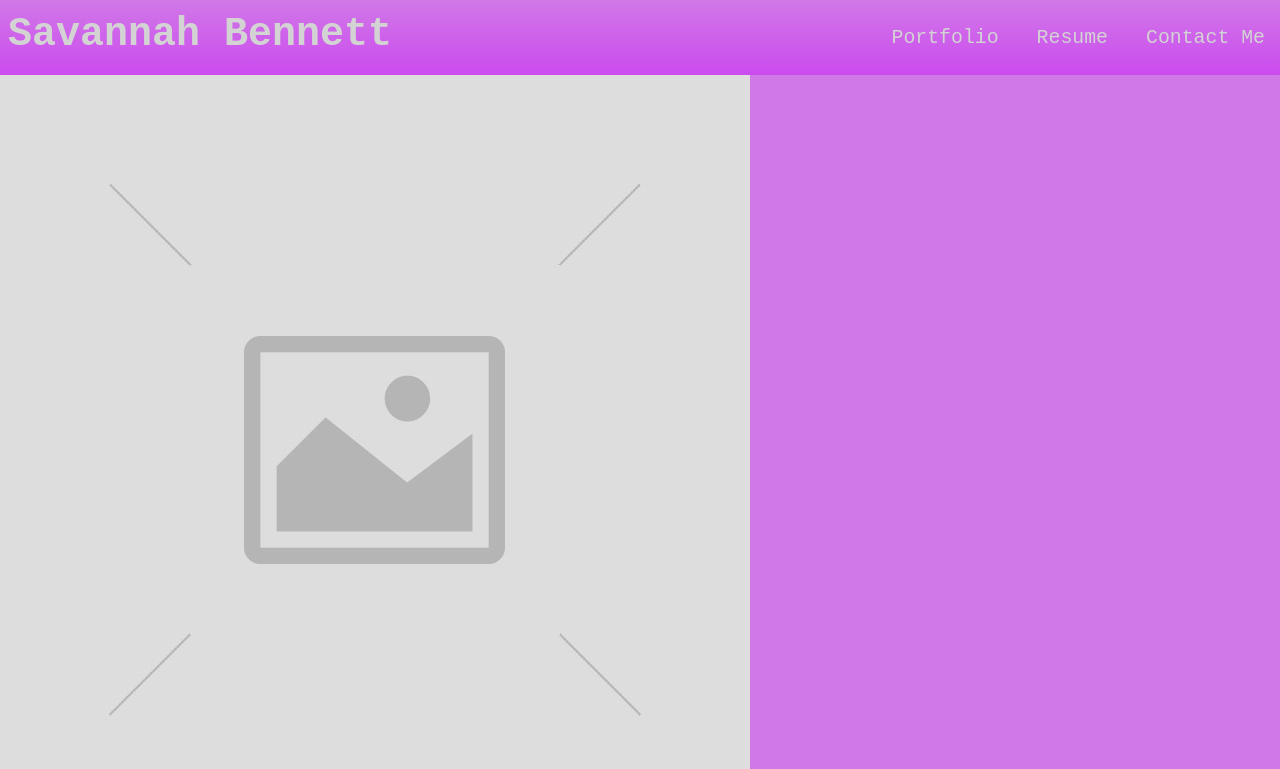
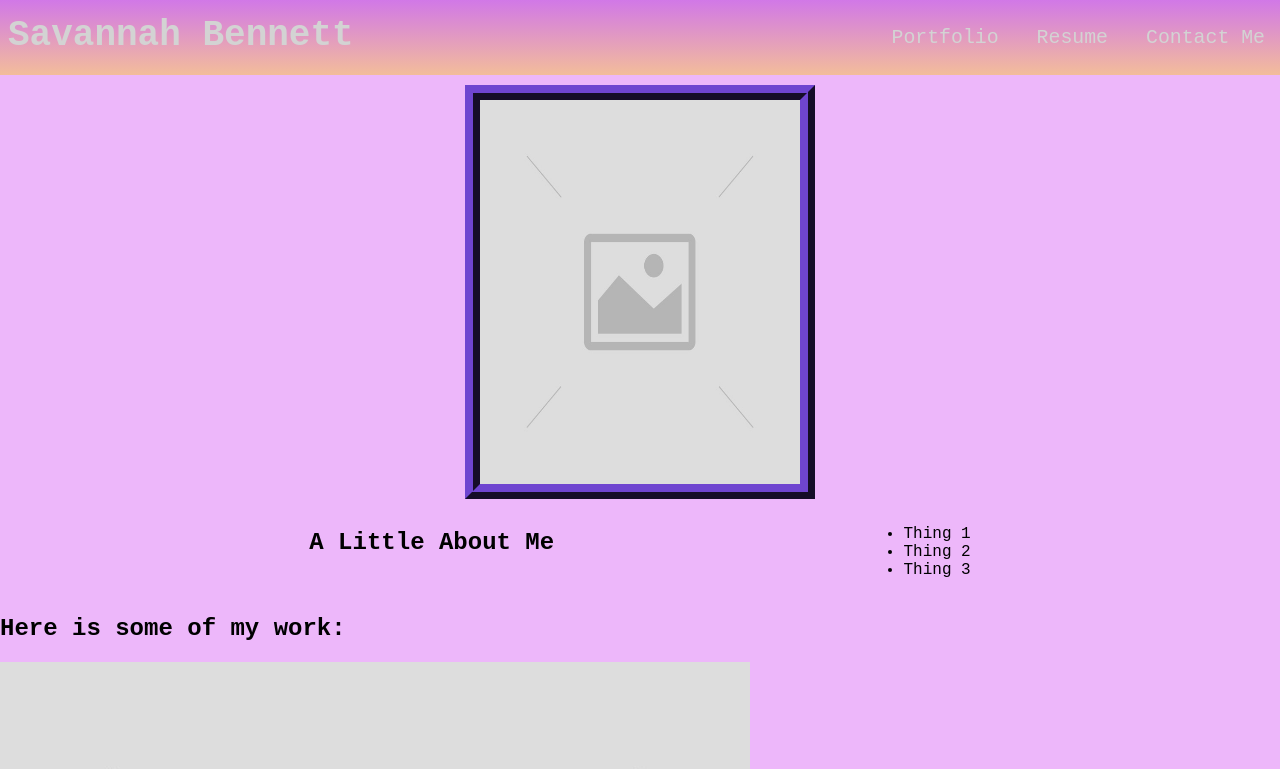
Before and after one commit to savbennett8/savbennett8.github.io, a plain HTML site: page index.html in a window 1280 px wide. Shown: the top 769 px of the page. Drawn offline with Linux system fonts and the light colour scheme.

Commit message:
decorate profile photo & attempt flexbox

```diff
--- a/assets/css/style.css
+++ b/assets/css/style.css
@@ -1,22 +1,22 @@
 /* thematic colors */
 :root {
     --main: lightgray;
-    --secondary: ;
+    --secondary: #42297C;
     --tertiary: ;
 }
 
 /* this is to import a "typewriter" font */
-@import @import url('https://fonts.googleapis.com/css?family=Source+Code+Pro');
+@import url('https://fonts.googleapis.com/css?family=Source+Code+Pro');
 
 body {
-    background-color: #D178E7;
+    background-color: #ebaefae1;
     padding: 0px;
     margin: 0;
     font-family: 'Source Code Pro', monospace;
 }
 
 header {
-    background: linear-gradient(#D178E7, #c204fc63);
+    background: linear-gradient(#D178E7, #fcc60463);
     padding: 20px, 35px;
     display: flex;
     justify-content: space-between;
@@ -25,10 +25,10 @@ header {
 
 header h1 {
     font-weight: bold;
-    font-size: 40px;
+    font-size: 36px;
     margin: 0;
     color: var(--main);
-    padding-top: 12px;
+    padding-top: 15px;
 }
 
 header a {
@@ -56,8 +56,28 @@ header nav ul li a {
 }
 
 header nav ul li a:hover {
-    background: #42297C;
+    background: var(--secondary);
     color: var(--main);
-    border-radius: 15px;
+    border-radius: 10px;
     text-shadow: none;
 }
+
+.profile-pic {
+    justify-content: space-evenly;
+    display: flex;
+    flex-wrap: wrap;
+}
+
+.profile-pic img {
+    width: 25vw;
+    height: 30vw;
+    margin: 10px;
+    border: ridge 15px;
+    border-color: var(--secondary);
+}
+
+.about-me {
+    display: flex;
+    flex-wrap: wrap;
+    justify-content: space-evenly;
+}
--- a/index.html
+++ b/index.html
@@ -27,7 +27,9 @@
         </header>
 
         <!-- profile photo -->
-        <img src="./assets/images/image-placeholder.jpg" />
+        <div class="profile-pic">
+            <img src="./assets/images/image-placeholder.jpg" />
+        </div>
 
         <!-- key highlight points -->
         <section class="about-me">
```
